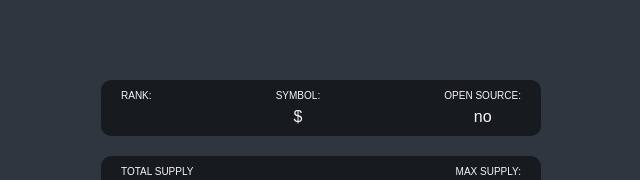
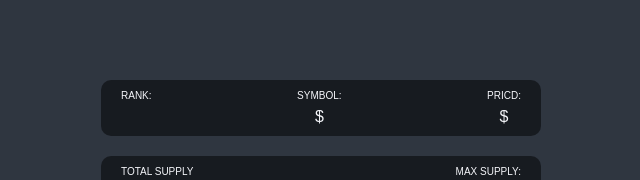
Before and after one commit to 2010psw/react-ex, a React (Create React App) app: page /1/price in a window 1280 px wide. Shown: the top 180 px of the page, without its empty margins (319-959 px from the left). Built offline with nearby package versions, Linux system fonts and the light colour scheme; no server answers.

Commit message:
5_15 Final Touches

```diff
--- a/package.json
+++ b/package.json
@@ -14,6 +14,7 @@
     "react": "^18.2.0",
     "react-apexcharts": "^1.4.0",
     "react-dom": "^18.2.0",
+    "react-helmet": "^6.1.0",
     "react-query": "^3.39.2",
     "react-router-dom": "^6.4.2",
     "react-scripts": "5.0.1",
@@ -46,6 +47,7 @@
     ]
   },
   "devDependencies": {
+    "@types/react-helmet": "^6.1.5",
     "@types/react-router-dom": "^5.3.3",
     "@types/styled-components": "^5.1.26"
   }
--- a/src/routes/Chart.tsx
+++ b/src/routes/Chart.tsx
@@ -16,8 +16,10 @@ interface ChartProps {
 }
 
 function Chart({ coinId }: ChartProps) {
-  const { isLoading, data } = useQuery<IHistorical[]>(["ohlcv", coinId], () =>
-    fetchCoinHistory(coinId)
+  const { isLoading, data } = useQuery<IHistorical[]>(
+    ["ohlcv", coinId],
+    () => fetchCoinHistory(coinId),
+    { refetchInterval: 10000 }
   );
 
   return (
--- a/src/routes/Coin.tsx
+++ b/src/routes/Coin.tsx
@@ -1,4 +1,5 @@
 import { useEffect, useState } from "react";
+import { Helmet } from "react-helmet";
 import { InfiniteQueryObserver, useQuery } from "react-query";
 import { Link, useMatch } from "react-router-dom";
 import { Route, Routes, useLocation, useParams } from "react-router-dom";
@@ -145,29 +146,20 @@ function Coin() {
   );
   const { isLoading: tickersLoading, data: tickersData } = useQuery<PriceData>(
     ["tickers", coinId],
-    () => fetchCoinTickers(coinId!)
+    () => fetchCoinTickers(coinId!),
+    {
+      refetchInterval: 5000,
+    }
   );
-  // const [loading, setLoading] = useState(true);
-  // const [info, setInfo] = useState<InfoData>();
-  // const [priceInfo, setPriceInfo] = useState<PriceData>();
-  // useEffect(() => {
-  //   (async () => {
-  //     const infoData = await (
-  //       await fetch(`https://api.coinpaprika.com/v1/coins/${coinId}`)
-  //     ).json();
+  const loading = infoLoading || tickersLoading;
 
-  //     const priceData = await (
-  //       await fetch(`https://api.coinpaprika.com/v1/tickers/${coinId}`)
-  //     ).json();
-
-  //     setInfo(infoData);
-  //     setPriceInfo(priceData);
-  //     setLoading(false);
-  //   })();
-  // }, [coinId]);
-  const loading = infoLoading || tickersLoading;
   return (
     <Container>
+      <Helmet>
+        <title>
+          {state?.name ? state.name : loading ? "Loading..." : infoData?.name}
+        </title>
+      </Helmet>
       <Header>
         <Title>
           {state?.name ? state.name : loading ? "Loading..." : infoData?.name}
@@ -187,8 +179,8 @@ function Coin() {
               <span>${infoData?.symbol}</span>
             </OverviewItem>
             <OverviewItem>
-              <span>Open Source:</span>
-              <span>{infoData?.open_source ? "yes" : "no"}</span>
+              <span>Pricd:</span>
+              <span>${tickersData?.quotes.USD.price}</span>
             </OverviewItem>
           </Overview>
           <Description>{infoData?.description}</Description>
--- a/src/routes/Coins.tsx
+++ b/src/routes/Coins.tsx
@@ -1,4 +1,5 @@
 import { useEffect, useState } from "react";
+import { Helmet } from "react-helmet";
 import { useQuery } from "react-query";
 import { Link } from "react-router-dom";
 import styled from "styled-components";
@@ -67,6 +68,9 @@ function Coins() {
 
   return (
     <Container>
+      <Helmet>
+        <title>코인</title>
+      </Helmet>
       <Header>
         <Title>코인</Title>
       </Header>
```
Also changed, not shown: 1 other file (tests, documents, lock files or other folders).
